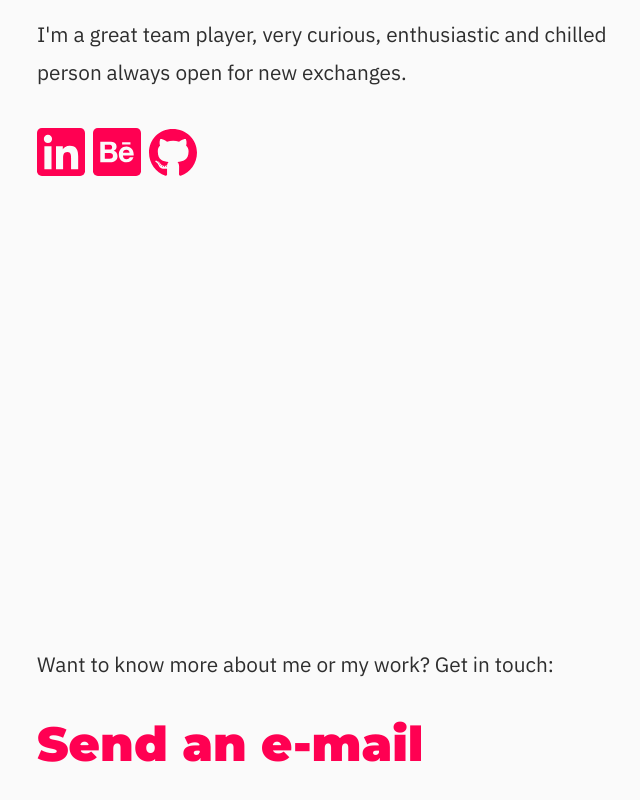
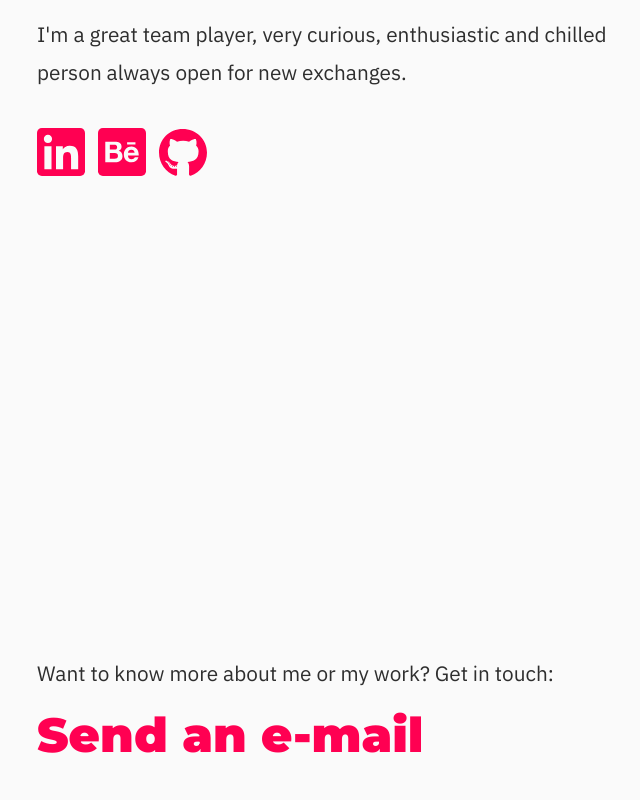
Before and after one commit to marcelorubens/mrubens, a Nuxt app: page / in a window 1280 px wide. Shown: the part 8027-8827 px from the top of the page, without its empty margins (128-768 px from the left). Built offline with nearby package versions, Linux system fonts and the light colour scheme.

Commit message:
spacing fixes

```diff
--- a/assets/sass/components/_icon-links.scss
+++ b/assets/sass/components/_icon-links.scss
@@ -2,6 +2,6 @@
   svg {
     border-radius: 10%;
     width: 3rem;
-    margin-right: .5rem;
+    margin-right: .8rem;
   }
 }
--- a/components/ContactMe.vue
+++ b/components/ContactMe.vue
@@ -1,13 +1,8 @@
 <template>
   <section id="contactMe" class="d-flex flex-column justify-center">
     <div class="container">
-      <!-- <h1>Contact</h1> -->
-      <div class="">
-        <div>
-          <p>Want to know more about me or my work? Get in touch:</p>
-          <p class="font-huge"><a href="mailto:marcelorubensraulino@gmail.com" target="_blank" class="animate">Send an e-mail</a></p>
-        </div>
-      </div>
+      <p class="mb-1">Want to know more about me or my work? Get in touch:</p>
+      <p class="font-huge"><a href="mailto:marcelorubensraulino@gmail.com" target="_blank" class="animation">Send an e-mail</a></p>
     </div>
   </section>
 </template>
```
